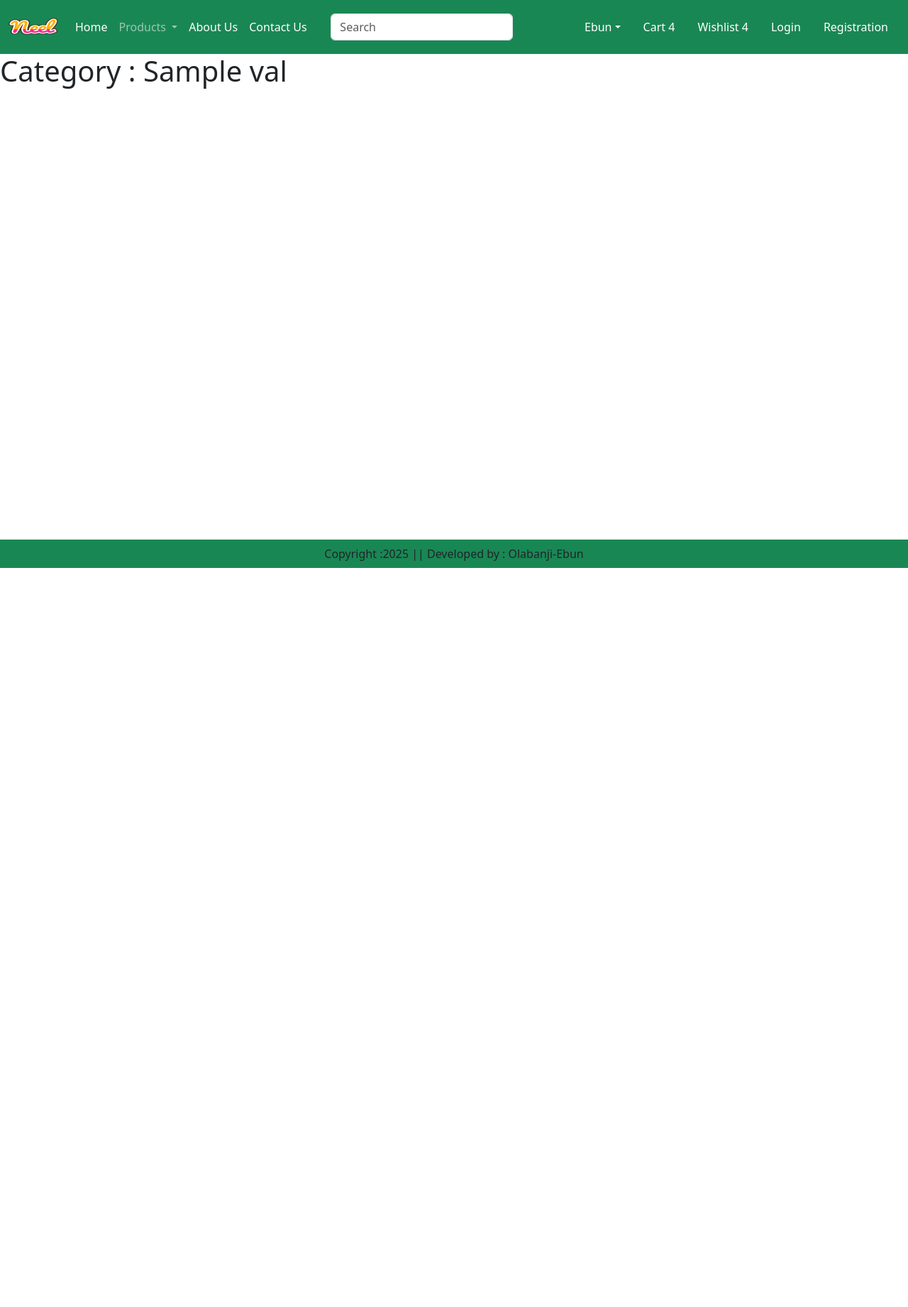
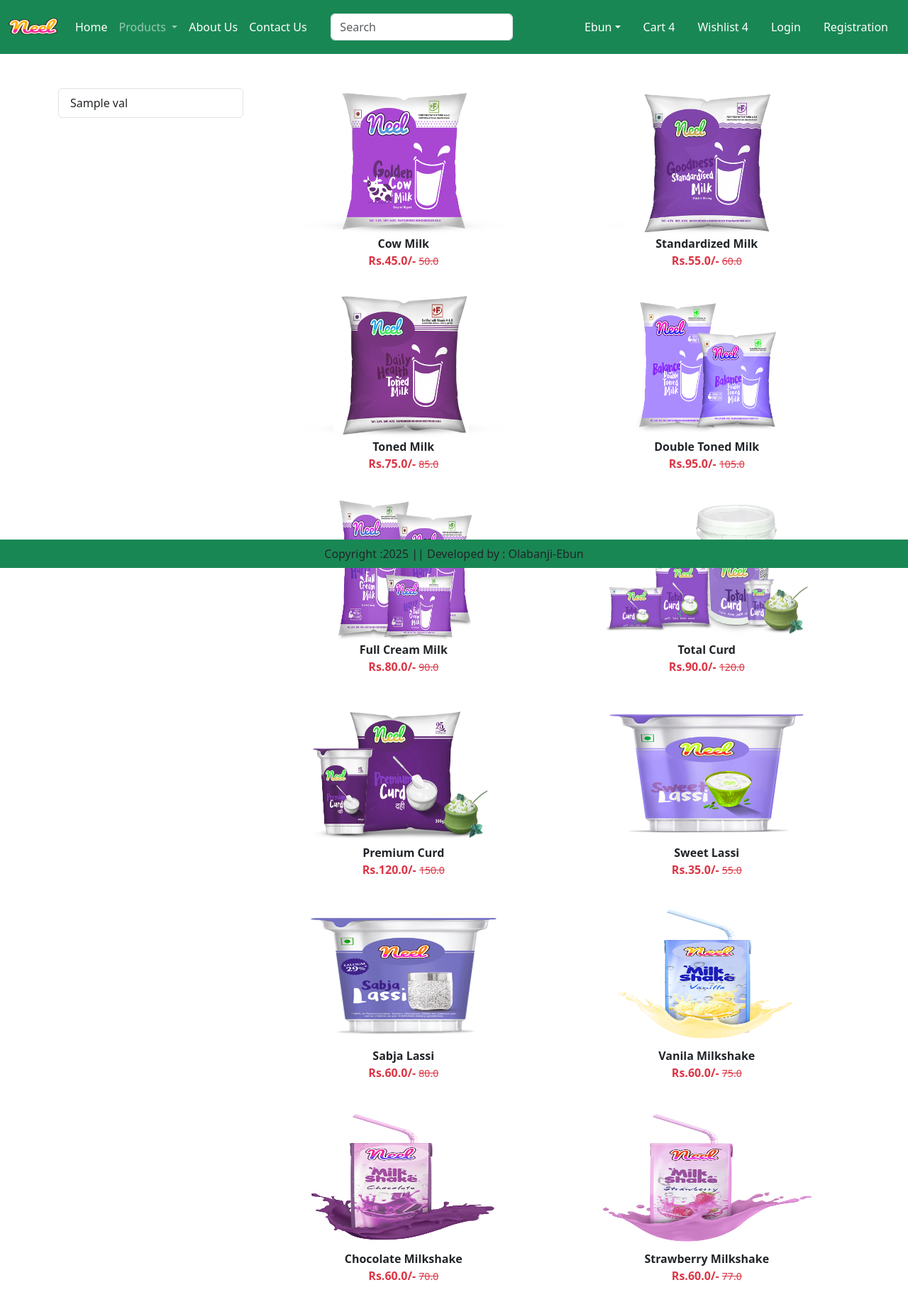
Before and after one commit to Olabanji-Ebun/codealpha_tasks_Simple_Eccomerce_Page, a Django app: template app/templates/app/category.html in a window 1280 px wide. Shown: the top 1841 px of the page at 71% size. Before the commit the page ends 800 px from the top, so only its background shows below. Run offline with Django 5.2, Linux system fonts and the light colour scheme; data comes from the database, SQL or seed files in the repository; both versions use the stored data as it was after the commit; the template is opened without the code that fills it: values that come from a table or form of the project are taken from there, most other values are stand-ins (such as "Sample title", 1, 10 or a date in 2020); parts of the project's set-up code (start-up, migrations or seed data) failed here and were passed over.

Commit message:
Made changes

```diff
--- a/app/models.py
+++ b/app/models.py
@@ -10,7 +10,7 @@
     ('PN', 'Paneer'),
     ('GH', 'Ghee'),
     ('CZ', 'Cheese'),
-    ('1C', 'Ice-Creams'),
+    ('IC', 'Ice-Creams'),
 )
 
 class Product(models.Model):
--- a/app/templates/app/base.html
+++ b/app/templates/app/base.html
@@ -54,14 +54,14 @@
                 Products
               </a>
               <ul class="dropdown-menu">
-                <li><a class="dropdown-item" href="#">Milk</a></li>
-                <li><a class="dropdown-item" href="#">Curd</a></li>
-                <li><a class="dropdown-item" href="#">Milkshake</a></li>
-                <li><a class="dropdown-item" href="#">Lassi</a></li>
-                <li><a class="dropdown-item" href="#">Ghee</a></li>
-                <li><a class="dropdown-item" href="#">Paneer</a></li>
-                <li><a class="dropdown-item" href="#">Cheese</a></li>
-                <li><a class="dropdown-item" href="#">Ice-cream</a></li>
+                <li><a class="dropdown-item" href="{% url 'category' 'ML' %}">Milk</a></li>
+                <li><a class="dropdown-item" href="{% url 'category' 'CR' %}">Curd</a></li>
+                <li><a class="dropdown-item" href="{% url 'category' 'MS' %}">Milkshake</a></li>
+                <li><a class="dropdown-item" href="{% url 'category' 'LS' %}">Lassi</a></li>
+                <li><a class="dropdown-item" href="{% url 'category' 'GH' %}">Ghee</a></li>
+                <li><a class="dropdown-item" href="{% url 'category' 'PN' %}">Paneer</a></li>
+                <li><a class="dropdown-item" href="{% url 'category' 'CZ' %}">Cheese</a></li>
+                <li><a class="dropdown-item" href="{% url 'category' 'IC' %}">Ice-cream</a></li>
               </ul>
             </li>
 
--- a/app/templates/app/category.html
+++ b/app/templates/app/category.html
@@ -4,5 +4,35 @@
 {% block title %}Category{% endblock title %}
 
 {% block main-content %}
-    <h1>Category : {{ val }}</h1>
+    <div class="container my-5">
+        <div class="row">
+            <div class="col-sm-3">
+                <div class="list-group">
+                {% for val in title %}
+                    <a href="" class="list-group-item
+                     list-group-item-action" aria-current="true">{{ val.title }}</a>
+                {% endfor %}
+                </div>
+            </div>
+            <div class="col-sm-9">
+                <div class="row">
+                    {% for prod in product %}
+                        <div class="col text-center mb-4">
+                            <a href="" class="btn">
+                            <div>
+                                <img src="{{ prod.product_image.url }}" width="300px" height="200px" />
+                                <div class="fw-bold">{{ prod.title }}</div>
+                                <div class="fw-bold text-danger">
+                                    Rs.{{ prod.discounted_price }}/-
+                                    <small class="fw-light text-decoration-line-through">{{ prod.selling_price }}</small>
+                                </div>
+                            </div>
+                            </a>
+                        </div>
+                    {% endfor %}
+
+                </div>
+            </div>
+        </div>
+    </div>
 {% endblock main-content %}
--- a/app/urls.py
+++ b/app/urls.py
@@ -1,6 +1,9 @@
+from django.conf import settings
+from django.conf.urls.static import static
 from django.urls import path
 from .import views
+
 urlpatterns = [
     path("", views.home),
     path("category/<slug:val>", views.CategoryView.as_view(), name="category"),
-]
+]*static(settings.MEDIA_URL, document_root=settings.MEDIA_ROOT)
--- a/app/views.py
+++ b/app/views.py
@@ -1,5 +1,7 @@
+from django.db.models import Count
 from django.shortcuts import render
 from django.views import View
+from . models import Product
 
 
 # Create your views here.
@@ -8,4 +10,6 @@
 
 class CategoryView(View):
     def get(self, request,val):
+        product = Product.objects.filter(category=val)
+        title = Product.objects.filter(category=val).values('title')
         return render(request, "app/category.html",locals())
--- a/task1/settings.py
+++ b/task1/settings.py
@@ -116,7 +116,7 @@
 # Static files (CSS, JavaScript, Images)
 # https://docs.djangoproject.com/en/5.1/howto/static-files/
 
-STATIC_URL = "static/"
+STATIC_URL = "/static/"
 MEDIA_URL = '/media/'
 MEDIA_ROOT = BASE_DIR / 'media'
 
```
Also changed, not shown: db.sqlite3, media/product/icbars_Vcm7Zxw.png (added), media/product/kulfi_Vqn7mWh.png (added).
